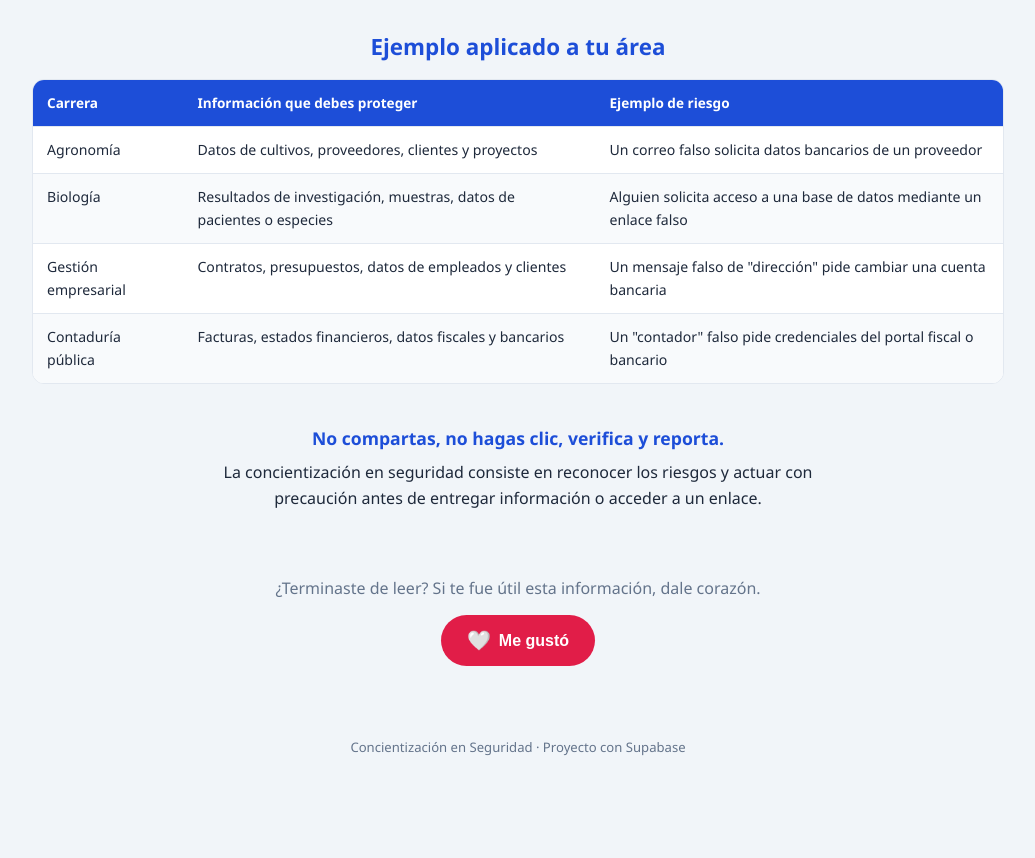
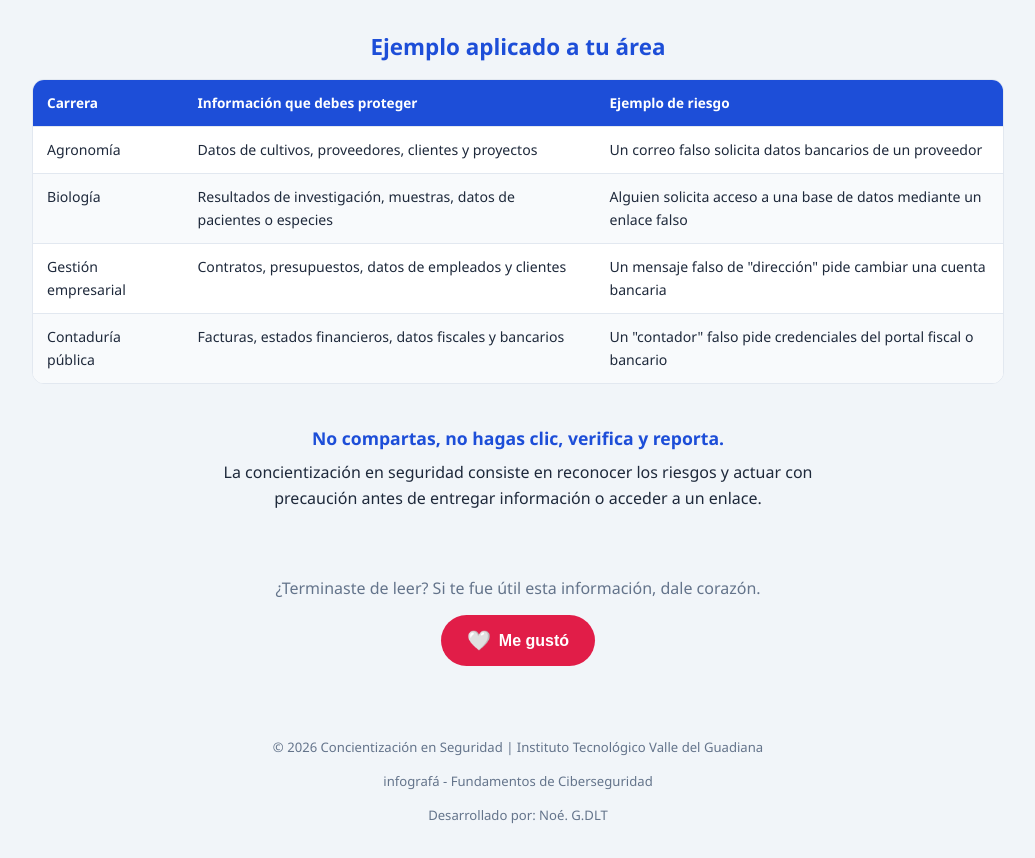
Before and after one commit to gonzalezjoelnoe-lab/Concientizaci-n_en_Seguridad, a plain HTML site: page index.html in a window 1280 px wide. Shown: the part 1187-2045 px from the top of the page, without its empty margins (122-1157 px from the left). Before the commit the page ends 1976 px from the top, so only its background shows below. Drawn offline with nearby package versions, Linux system fonts and the light colour scheme; no server answers.

Commit message:
Update footer content in index.html

```diff
--- a/index.html
+++ b/index.html
@@ -234,7 +234,9 @@
   </section>
 
   <footer>
-    <p>Concientización en Seguridad &middot; Proyecto con Supabase</p>
+    <p>&copy; 2026 Concientización en Seguridad | Instituto Tecnológico Valle del Guadiana</p>
+            <p>infograf&aacute; - Fundamentos de Ciberseguridad</p>
+            <p>Desarrollado por: No&eacute;. G.DLT</p>
   </footer>
 
   <script src="https://cdn.jsdelivr.net/npm/@supabase/supabase-js@2"></script>
```
